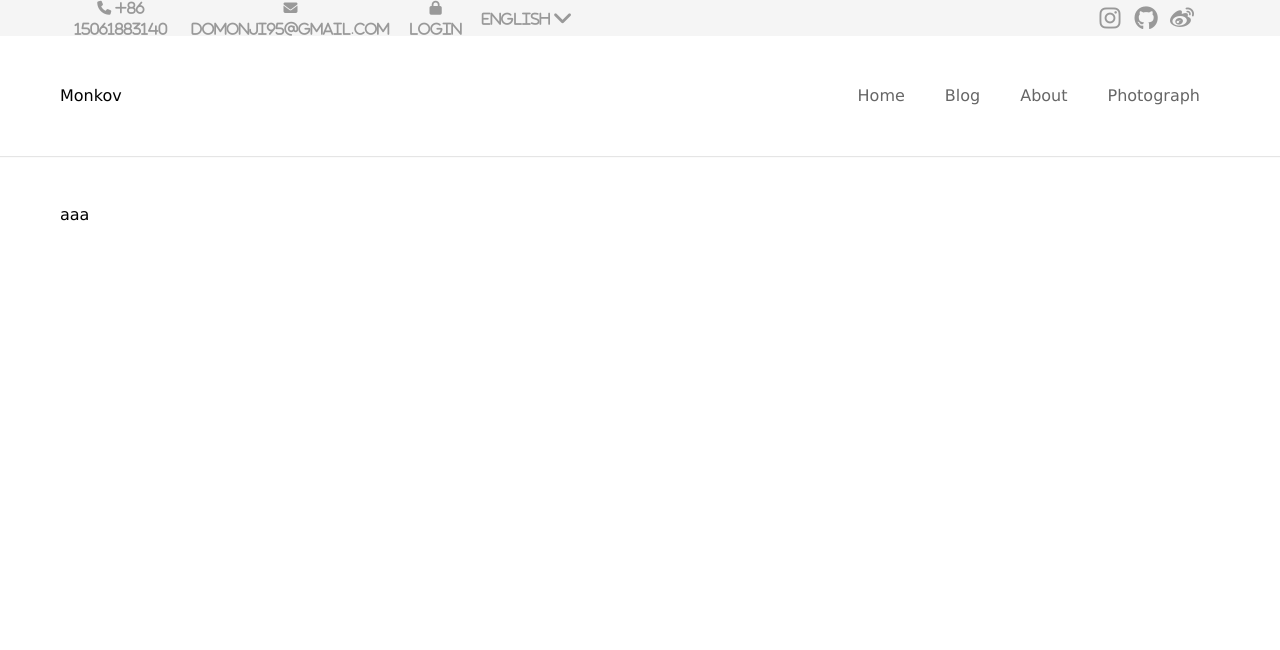
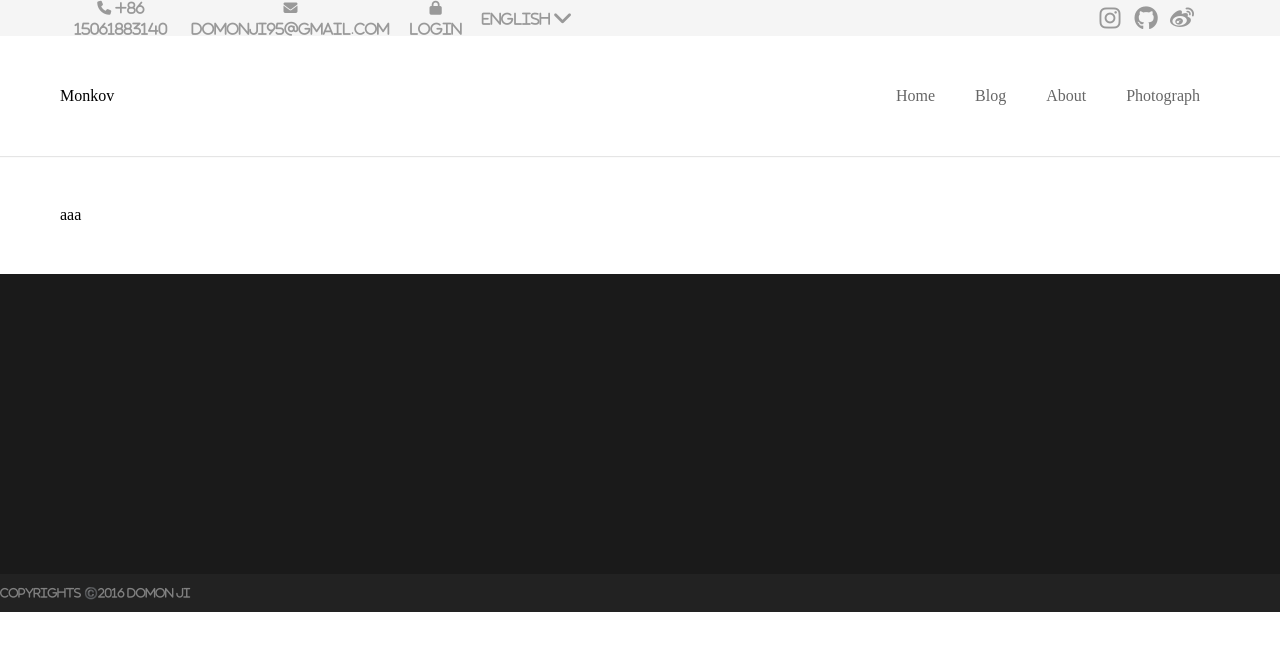
Before and after one commit to BrendaHub/monkov, a Vue app in the folder client/: page /#/ in a window 1280 px wide. Shown: the top 650 px of the page. Built offline with nearby package versions, Linux system fonts and the light colour scheme.

Commit message:
footer initalize

```diff
--- a/client/src/App.vue
+++ b/client/src/App.vue
@@ -2,23 +2,23 @@
   <div id="app">
     <header-bar></header-bar>
     <main class="blog content">
-      <transition name="fade">
+      <transition name="slide-fade">
         <keep-alive>
           <router-view></router-view>
         </keep-alive>
       </transition>
     </main>
-    <!--<footer class="footer">
-      Copyrights ©️2016 <router-link to="/">Domon ji</router-link>
-    </footer>-->
+    <footer-bar></footer-bar>
   </div>
 </template>
 
 <script>
 import HeaderBar from 'components/HeaderBar'
+import FooterBar from 'components/FooterBar'
 export default {
   components: {
-    HeaderBar
+    HeaderBar,
+    FooterBar
   }
 }
 </script>
@@ -28,4 +28,13 @@ export default {
 .content
   padding:50px 0
   fullWidth()
+
+.slide-fade-enter-active
+  transition: all .3s ease
+.slide-fade-leave-active
+  transition: all .3s ease
+.slide-fade-enter, .slide-fade-leave-active
+  transform:translateX(20px)
+  opacity: 0
+  position:absolute
 </style>
--- /dev/null
+++ b/client/src/components/FooterBar.vue
@@ -0,0 +1,31 @@
+<template>
+<footer class="footer">
+    <div class="subfooter-top"></div>
+    <div class="subfooter-bottom">
+        <span>
+            Copyrights ©️2016 <router-link to="/">Domon ji</router-link>
+        </span>
+    </div>
+
+</footer>
+</template>
+<script>
+export default {}
+</script>
+<style lang="stylus" scoped>
+footer
+    width:100%
+    color:#808080
+    font:.7em/1.6 fontawesome
+
+.subfooter-top
+    width:100%
+    padding:2em 0
+    min-height:300px
+    background:#1a1a1a
+
+.subfooter-bottom
+    height:38px
+    background:#222
+    line-height:@height
+</style>
--- a/client/src/stylus/global.styl
+++ b/client/src/stylus/global.styl
@@ -4,7 +4,7 @@ a,a:hover,a:visited,a:link,a:active
     text-decoration: none
     color: inherit
 
-html
+
+*
     box-sizing: border-box
     font-weight: 400
-    font-family: Verdana,sans-serif
```
